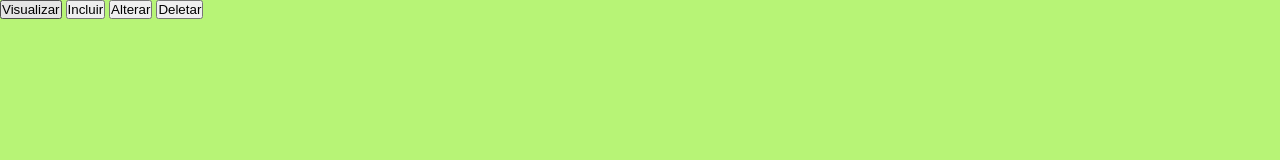
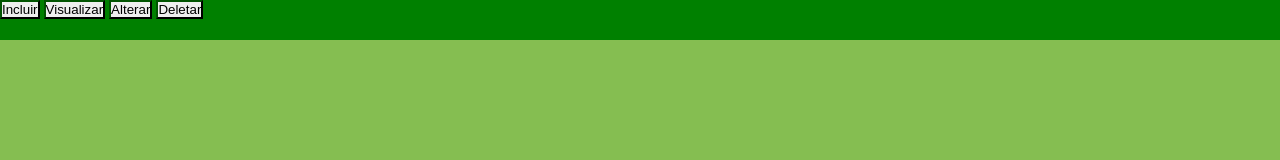
Before and after one commit to Rebert-Azevedo/Gerenciador-de-Tarefas, a website: page front-end/index.html in a window 1280 px wide. Drawn offline with Linux system fonts and the light colour scheme.

Commit message:
Edit css

```diff
--- a/front-end/index.html
+++ b/front-end/index.html
@@ -7,16 +7,17 @@
     <link rel="stylesheet" href="./style.css">
     <title>Gerenciador de Tarefas</title>
 </head>
+
 <body>
     <header>
-        <div class="interface">
-            <nav class="menu-desktop">
-                <button id="">Visualizar</button>
-                <button>Incluir</button>
-                <button>Alterar</button>
-                <button>Deletar</button>
-            </nav> <!--menu-desktop-->
-        </div> <!--interface-->
+        <nav class="menu">
+            <ul>
+                <button type="submit" id="Incluir">Incluir</button>
+                <button type="submit" id="Visualizar">Visualizar</button>
+                <button type="submit" id="Alterar">Alterar</button>
+                <button type="submit" id="Deletar">Deletar</button>
+            </ul>
+        </nav><!--menu-->
     </header>
 </body>
 <link rel="stylesheet" href="./script.js">
--- a/front-end/style.css
+++ b/front-end/style.css
@@ -6,6 +6,17 @@
 }
 
 body{
-    background-color: #b7f476;
+    background-color: #85be51;
     height: 100vh;
 }
+
+header {
+    background-color: #008000;
+    width: 100%;
+    height: 5%;
+}
+
+button {
+    border-color: #015401;
+    border-radius: 3;
+}
```
